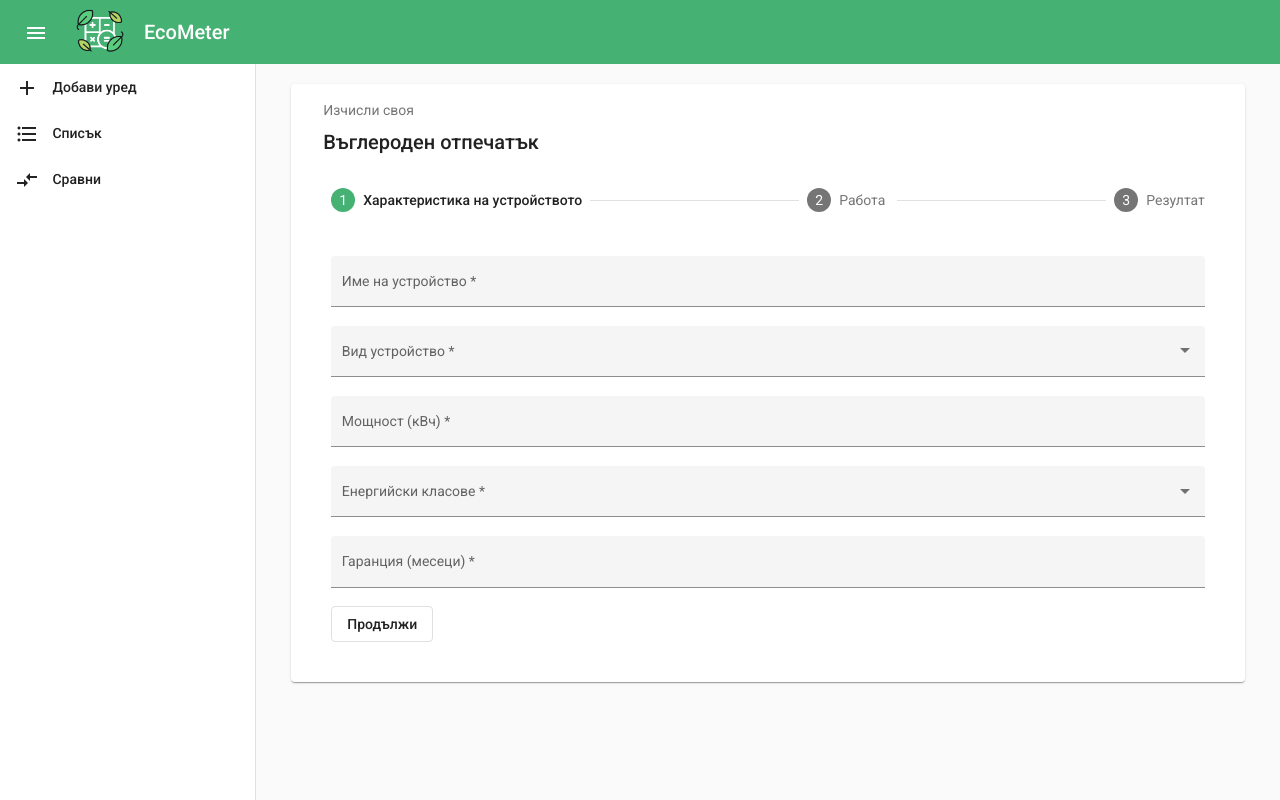
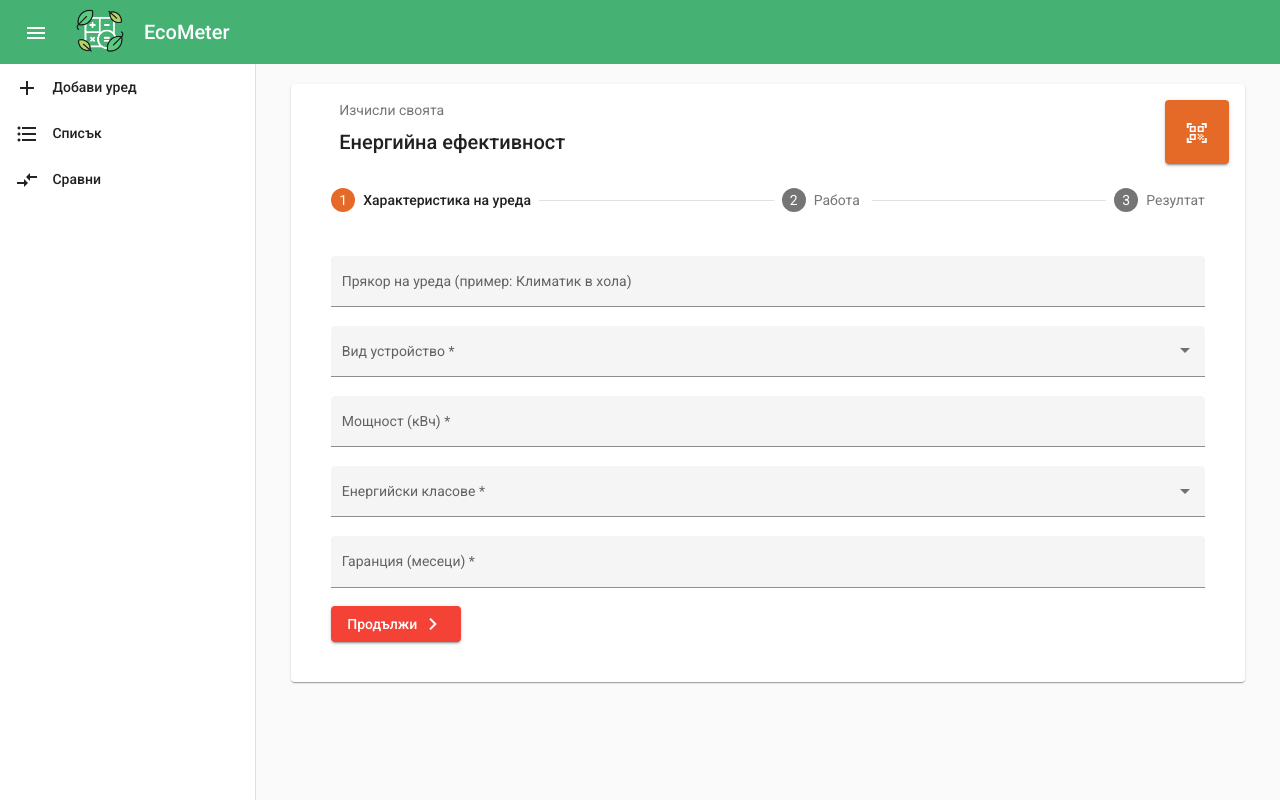
Before and after one commit to Lucky-Martin/eco-calculator, an Angular app: page /add in a window 1280 px wide. Built offline with nearby package versions, Linux system fonts and the light colour scheme.

Commit message:
Add button graphic items & qr code

```diff
--- a/angular.json
+++ b/angular.json
@@ -99,5 +99,8 @@
         }
       }
     }
+  },
+  "cli": {
+    "analytics": false
   }
 }
--- a/src/app/add-device/add-device.component.css
+++ b/src/app/add-device/add-device.component.css
@@ -7,3 +7,24 @@ mat-card {
 button {
   margin-top: 10px;
 }
+.grid {
+  display: flex;
+  width: 100%;
+  justify-content: space-between;
+  align-items: center;
+}
+.grid .col-main {
+  width: 70%;
+}
+.grid .col-second {
+  width: 30%;
+  height: 100%;
+  display: flex;
+  justify-content: end;
+  align-items: start;
+}
+.grid .col-second button {
+  margin: 0;
+  height: 100%;
+  min-width: 64px;
+}
--- a/src/app/add-device/add-device.component.html
+++ b/src/app/add-device/add-device.component.html
@@ -1,13 +1,22 @@
 <mat-card>
   <mat-card-header>
-    <mat-card-subtitle>Изчисли своя</mat-card-subtitle>
-    <mat-card-title>Въглероден отпечатък</mat-card-title>
+    <div class="grid">
+      <div class="col-main">
+        <mat-card-subtitle>Изчисли своята</mat-card-subtitle>
+        <mat-card-title>Енергийна ефективност</mat-card-title>
+      </div>
+      <div class="col-second">
+        <button mat-raised-button color="accent">
+          <mat-icon fontIcon="qr_code_scanner"></mat-icon>
+        </button>
+      </div>
+    </div>
   </mat-card-header>
 
   <mat-card-content>
     <mat-stepper [linear]="true" #stepper (selectionChange)="calculateFootprint()">
       <mat-step [stepControl]="deviceData">
-        <ng-template matStepLabel>Характеристика на устройството</ng-template>
+        <ng-template matStepLabel>Характеристика на уреда</ng-template>
         <app-device-data [deviceData]="deviceData"></app-device-data>
       </mat-step>
       <mat-step>
@@ -17,7 +26,7 @@
       <mat-step>
         <ng-template matStepLabel>Резултат</ng-template>
         <app-device-score [carbonFootprint]="deviceFootprint"></app-device-score>
-        <button mat-stroked-button color="basic" (click)="saveDevice()">Запази устройство</button>
+        <button mat-raised-button color="primary" (click)="saveDevice()">Запази електроуред</button>
       </mat-step>
     </mat-stepper>
   </mat-card-content>
--- a/src/app/add-device/add-device.component.ts
+++ b/src/app/add-device/add-device.component.ts
@@ -25,7 +25,7 @@ export class AddDeviceComponent implements OnInit {
               private deviceService: DeviceService,
               private router: Router) {
     this.deviceData = this.formBuilder.group({
-      name: ['', [Validators.required]],
+      name: [''],
       deviceType: ['', [Validators.required]],
       power: [null, [Validators.required]],
       energyClass: ['', [Validators.required]],
--- a/src/app/add-device/steps/device-data/device-data.component.css
+++ b/src/app/add-device/steps/device-data/device-data.component.css
@@ -4,3 +4,6 @@ mat-form-field {
 form {
   margin-top: 20px;
 }
+button mat-icon {
+  margin-top: -3px;
+}
--- a/src/app/add-device/steps/device-data/device-data.component.html
+++ b/src/app/add-device/steps/device-data/device-data.component.html
@@ -1,6 +1,6 @@
 <form [formGroup]="deviceData">
   <mat-form-field appearance="fill">
-    <mat-label>Име на устройство</mat-label>
+    <mat-label>Прякор на уреда (пример: Климатик в хола)</mat-label>
     <input matInput formControlName="name" type="text">
   </mat-form-field>
   <mat-form-field appearance="fill">
@@ -40,5 +40,8 @@
     <mat-label>Гаранция (месеци)</mat-label>
     <input matInput formControlName="warranty" type="number">
   </mat-form-field>
-  <button mat-stroked-button matStepperNext>Продължи</button>
+  <button mat-raised-button matStepperNext color="warn">
+    Продължи
+    <mat-icon aria-hidden="false" aria-label="Example home icon" fontIcon="chevron_right"></mat-icon>
+  </button>
 </form>
--- a/src/app/add-device/steps/device-score/device-score.component.css
+++ b/src/app/add-device/steps/device-score/device-score.component.css
@@ -10,3 +10,6 @@ table th,
 table td.criteria {
   font-weight: bold;
 }
+button mat-icon {
+  margin-top: -3px;
+}
--- a/src/app/add-device/steps/device-score/device-score.component.ts
+++ b/src/app/add-device/steps/device-score/device-score.component.ts
@@ -1,5 +1,5 @@
 import { Component, Input, OnChanges, OnInit } from '@angular/core';
-import {EnergyClass, IDeviceFootprintData} from "../../../models/device.model";
+import {IDeviceFootprintData} from "../../../models/device.model";
 
 @Component({
   selector: 'app-device-score',
@@ -23,15 +23,13 @@ export class DeviceScoreComponent implements OnInit, OnChanges {
   private calculateDataSource() {
     if (this.footprint) {
       this.dataSource = [
-        {criteria: 'Консумация на електроенергия за периода', value: `${this.footprint.electricityConsummationPerMonth} кВч`},
-        {criteria: 'Разход за ел. енергия на периода', value: `${this.footprint.electricityDeviceCostForMonth} лв`},
+        {criteria: 'Консумация на електроенергия за месец', value: `${this.footprint.electricityConsummationPerMonth} кВч`},
+        {criteria: 'Разход за ел. енергия на месец', value: `${this.footprint.electricityDeviceCostForMonth} лв`},
         {criteria: 'Разход на ел. енергия за целия живот на стоката', value: `${this.footprint.electricityDeviceConsumptionForLifetime} кВч`},
         {criteria: 'Разход за ел. енергия за целия живот на стоката ', value: `${this.footprint.electricityDeviceCostForLifetime} лв`},
-        {criteria: 'Въглероден отпечатък на ползване', value: `${this.footprint.carbonFootprint} C02/кВч`},
+        {criteria: 'Въглероден отпечатък на ползване', value: `${Math.round(this.footprint.carbonFootprint)} C02/кВч`},
         {criteria: 'Енергийна ефективност', value: this.footprint.energyEfficiency}
       ]
     }
   }
-
-  protected readonly EnergyClass = EnergyClass;
 }
--- a/src/app/add-device/steps/device-usage/device-usage.component.css
+++ b/src/app/add-device/steps/device-usage/device-usage.component.css
@@ -2,3 +2,6 @@ mat-form-field {
   margin-top: 20px;
   width: 100%;
 }
+button mat-icon {
+  margin-top: -3px;
+}
--- a/src/app/add-device/steps/device-usage/device-usage.component.html
+++ b/src/app/add-device/steps/device-usage/device-usage.component.html
@@ -1,5 +1,8 @@
 <mat-form-field appearance="fill">
-  <mat-label>Брой часове работа</mat-label>
+  <mat-label>Брой часове работа за месец</mat-label>
   <input matInput #hours type="number" (change)="onHoursChange(hours.value)" [(ngModel)]="hoursUsed">
 </mat-form-field>
-<button mat-stroked-button matStepperNext (click)="submitForm()">Пресметни</button>
+<button mat-raised-button matStepperNext color="warn" (click)="submitForm()">
+  Продължи
+  <mat-icon aria-hidden="false"fontIcon="chevron_right"></mat-icon>
+</button>
--- a/src/styles.css
+++ b/src/styles.css
@@ -6,3 +6,6 @@ body { margin: 0; font-family: Roboto, "Helvetica Neue", sans-serif; }
 .text-center {
   text-align: center;
 }
+.mat-step-header .mat-step-icon-selected {
+  background-color: #E56A27;
+}
```
